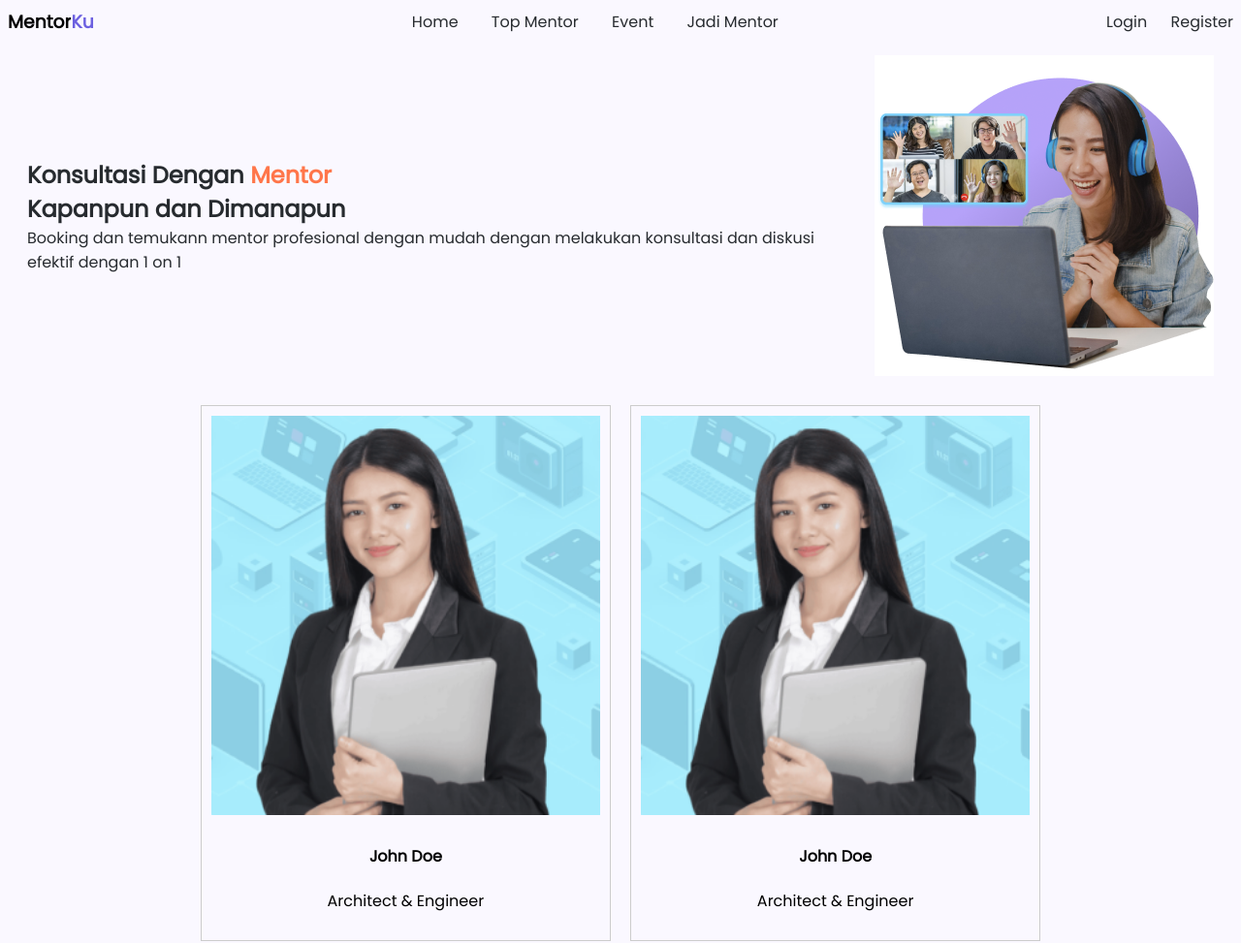
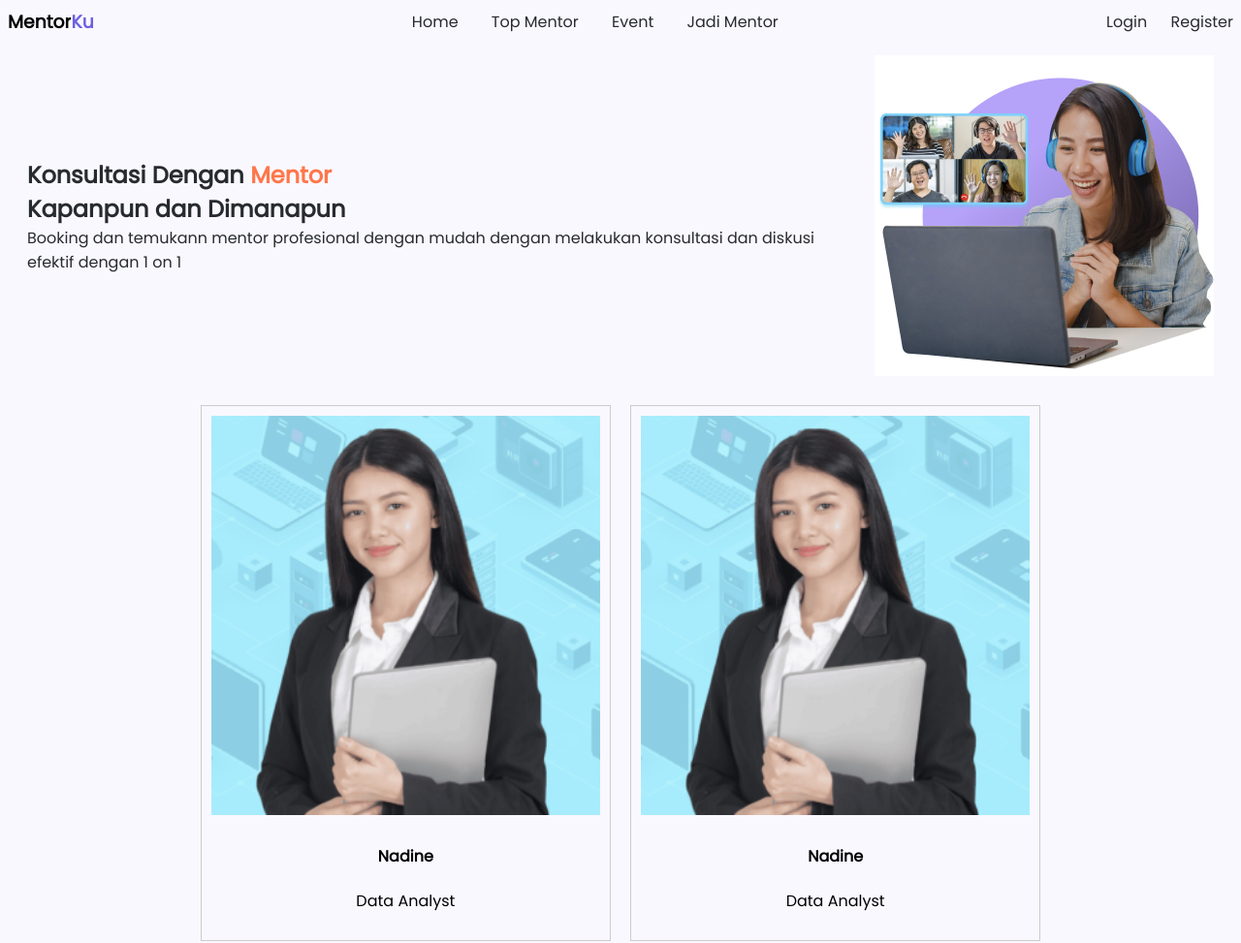
Before and after one commit to SadraDinAziziMuhammad/Landing-Page-Skillpath, a plain HTML site: page index.html in a window 1280 px wide. Shown: the top 973 px of the page at 97% size. Drawn offline with Linux system fonts and the light colour scheme.

Commit message:
Update index.html

```diff
--- a/index.html
+++ b/index.html
@@ -51,15 +51,15 @@
       <div class="card">
         <img src="img2.png" alt="Avatar" style="width:100%">
         <div class="container">
-          <h4><b>John Doe</b></h4>
-          <p>Architect & Engineer</p>
+          <h4><b>Nadine</b></h4>
+          <p>Data Analyst</p>
         </div>
       </div>
       <div class="card">
         <img src="img2.png" alt="Avatar" style="width:100%">
         <div class="container">
-          <h4><b>John Doe</b></h4>
-          <p>Architect & Engineer</p>
+          <h4><b>Nadine</b></h4>
+          <p>Data Analyst</p>
         </div>
       </div>
     </section>
```
